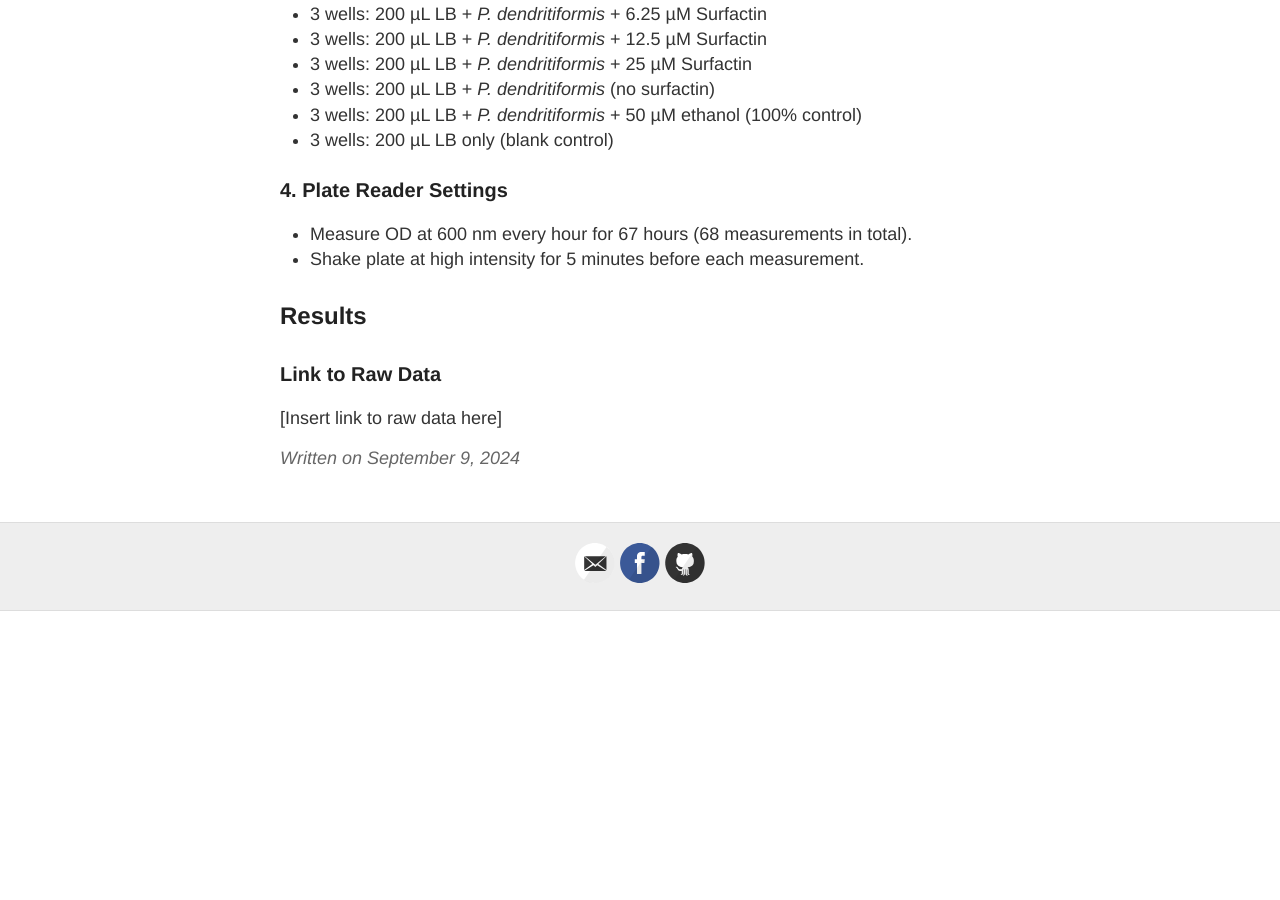
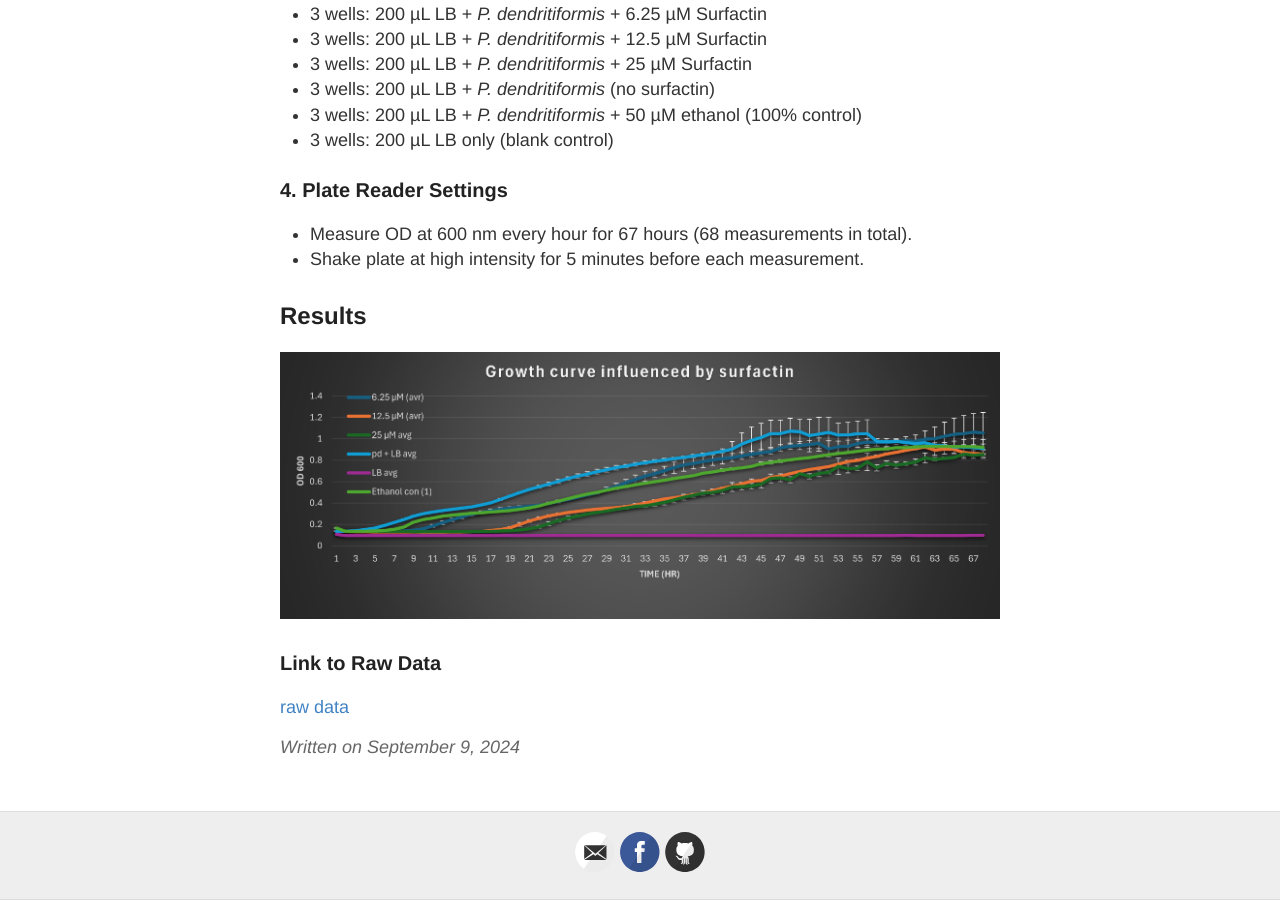
Before and after one commit to OfekRainish/OfekRainish_notebook, a Jekyll site: the page built from _posts/2024-09-09-Effect of Surfactin on Paenibacillus dendritiformis Growth Curves.md, in a window 1280 px wide and 900 px high, scrolled down 1946 px. Built offline with Jekyll 4.4.1, drawn with Linux system fonts in a browser that asks for light colours; our own code applies the rules of GitHub Pages for plain Markdown files; a file with an impossible date is left out; before the commit the page ends 2557 px from its top, so only the background shows below that.

Commit message:
Update 2024-09-09-Effect of Surfactin on Paenibacillus dendritiformis Growth Curves.md

```diff
--- a/_posts/2024-09-09-Effect of Surfactin on Paenibacillus dendritiformis Growth Curves.md
+++ b/_posts/2024-09-09-Effect of Surfactin on Paenibacillus dendritiformis Growth Curves.md
@@ -65,6 +65,7 @@ Prepare a 96-well plate with three technical replicates for each treatment:
 
 ## Results
 
+![results](../images/growth%20curves/avrages%20no%20stv.png)
 
 ### Link to Raw Data
-[Insert link to raw data here]
+[raw data](../exel%20files/growth%20curve/raw%20data%20experiment%201.3.htm)
```
